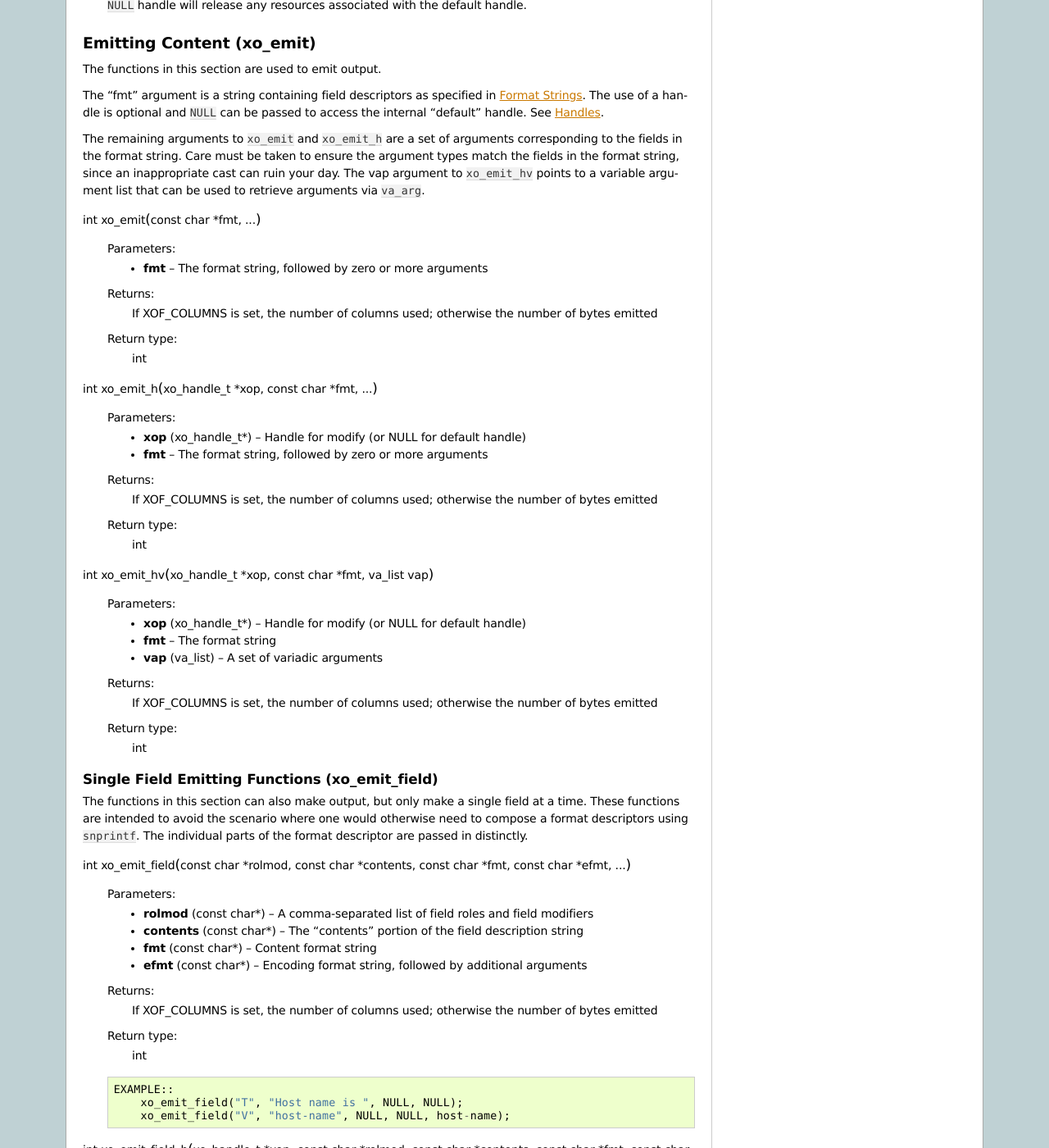
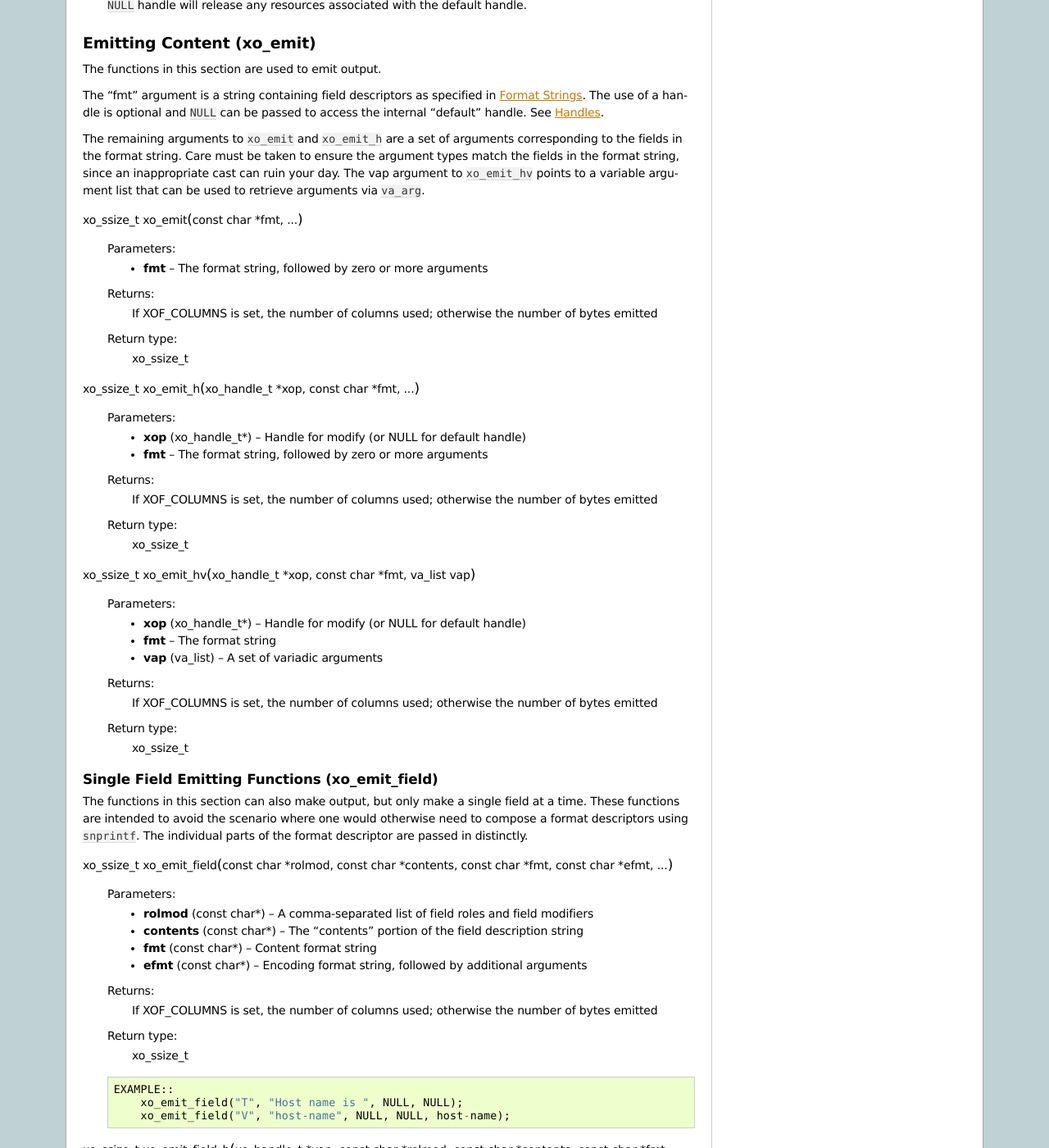
Before and after one commit to Juniper/libxo, a Sphinx documentation site: the page built from doc/api.rst, in a window 1280 px wide and 1400 px high, scrolled down 5983 px. Shown: the whole window at 82% size. Built offline with Sphinx 7.4.7, drawn with Linux system fonts in a browser that asks for light colours; some of the changed text lies outside the part shown.

Commit message:
update functions to use xo_ssize_t

```diff
--- a/doc/api.rst
+++ b/doc/api.rst
@@ -400,28 +400,28 @@ string, since an inappropriate cast can ruin your day.  The vap
 argument to `xo_emit_hv` points to a variable argument list that can
 be used to retrieve arguments via `va_arg`.
 
-.. c:function:: int xo_emit (const char *fmt, ...)
+.. c:function:: xo_ssize_t xo_emit (const char *fmt, ...)
 
   :param fmt: The format string, followed by zero or more arguments
   :returns: If XOF_COLUMNS is set, the number of columns used; otherwise the number of bytes emitted
-  :rtype: int
-
-.. c:function:: int xo_emit_h (xo_handle_t *xop, const char *fmt, ...)
+  :rtype: xo_ssize_t
+
+.. c:function:: xo_ssize_t xo_emit_h (xo_handle_t *xop, const char *fmt, ...)
 
   :param xop: Handle for modify (or NULL for default handle)
   :type xop: xo_handle_t \*
   :param fmt: The format string, followed by zero or more arguments
   :returns: If XOF_COLUMNS is set, the number of columns used; otherwise the number of bytes emitted
-  :rtype: int
-
-.. c:function:: int xo_emit_hv (xo_handle_t *xop, const char *fmt, va_list vap)
+  :rtype: xo_ssize_t
+
+.. c:function:: xo_ssize_t xo_emit_hv (xo_handle_t *xop, const char *fmt, va_list vap)
 
   :param xop: Handle for modify (or NULL for default handle)
   :type xop: xo_handle_t \*
   :param fmt: The format string
   :param va_list vap: A set of variadic arguments
   :returns: If XOF_COLUMNS is set, the number of columns used; otherwise the number of bytes emitted
-  :rtype: int
+  :rtype: xo_ssize_t
 
 .. index:: xo_emit_field
 
@@ -434,7 +434,7 @@ scenario where one would otherwise need to compose a format
 descriptors using `snprintf`.  The individual parts of the format
 descriptor are passed in distinctly.
 
-.. c:function:: int xo_emit_field (const char *rolmod, const char *contents, const char *fmt, const char *efmt, ...)
+.. c:function:: xo_ssize_t xo_emit_field (const char *rolmod, const char *contents, const char *fmt, const char *efmt, ...)
 
   :param rolmod: A comma-separated list of field roles and field modifiers
   :type rolmod: const char *
@@ -445,7 +445,7 @@ descriptor are passed in distinctly.
   :param efmt: Encoding format string, followed by additional arguments
   :type efmt: const char *
   :returns: If XOF_COLUMNS is set, the number of columns used; otherwise the number of bytes emitted
-  :rtype: int
+  :rtype: xo_ssize_t
 
   ::
 
@@ -453,7 +453,7 @@ descriptor are passed in distinctly.
         xo_emit_field("T", "Host name is ", NULL, NULL);
         xo_emit_field("V", "host-name", NULL, NULL, host-name);
 
-.. c:function:: int xo_emit_field_h (xo_handle_t *xop, const char *rolmod, const char *contents, const char *fmt, const char *efmt, ...)
+.. c:function:: xo_ssize_t xo_emit_field_h (xo_handle_t *xop, const char *rolmod, const char *contents, const char *fmt, const char *efmt, ...)
 
   :param xop: Handle for modify (or NULL for default handle)
   :type xop: xo_handle_t \*
@@ -466,9 +466,9 @@ descriptor are passed in distinctly.
   :param efmt: Encoding format string, followed by additional arguments
   :type efmt: const char *
   :returns: If XOF_COLUMNS is set, the number of columns used; otherwise the number of bytes emitted
-  :rtype: int
-
-.. c:function:: int xo_emit_field_hv (xo_handle_t *xop, const char *rolmod, const char *contents, const char *fmt, const char *efmt, va_list vap)
+  :rtype: xo_ssize_t
+
+.. c:function:: xo_ssize_t xo_emit_field_hv (xo_handle_t *xop, const char *rolmod, const char *contents, const char *fmt, const char *efmt, va_list vap)
 
   :param xop: Handle for modify (or NULL for default handle)
   :type xop: xo_handle_t \*
@@ -482,7 +482,7 @@ descriptor are passed in distinctly.
   :type efmt: const char *
   :param va_list vap: A set of variadic arguments
   :returns: If XOF_COLUMNS is set, the number of columns used; otherwise the number of bytes emitted
-  :rtype: int
+  :rtype: xo_ssize_t
 
 .. index:: xo_attr
 .. _xo_attr:
@@ -505,14 +505,14 @@ Since attributes are only emitted in XML, their use should be limited
 to meta-data and additional or redundant representations of data
 already emitted in other form.
 
-.. c:function:: int xo_attr (const char *name, const char *fmt, ...)
+.. c:function:: xo_ssize_t xo_attr (const char *name, const char *fmt, ...)
 
   :param name: Attribute name
   :type name: const char *
   :param fmt: Attribute value, as variadic arguments
   :type fmt: const char *
   :returns: -1 for error, or the number of bytes in the formatted attribute value
-  :rtype: int
+  :rtype: xo_ssize_t
 
   ::
 
@@ -525,7 +525,7 @@ already emitted in other form.
         <login-time seconds="1408336270">00:14</login-time>
 
 
-.. c:function:: int xo_attr_h (xo_handle_t *xop, const char *name, const char *fmt, ...)
+.. c:function:: xo_ssize_t xo_attr_h (xo_handle_t *xop, const char *name, const char *fmt, ...)
 
   :param xop: Handle for modify (or NULL for default handle)
   :type xop: xo_handle_t \*
@@ -533,7 +533,7 @@ already emitted in other form.
   The `xo_attr_h` function follows the conventions of `xo_attr` but
   adds an explicit libxo handle.
 
-.. c:function:: int xo_attr_hv (xo_handle_t *xop, const char *name, const char *fmt, va_list vap)
+.. c:function:: xo_ssize_t xo_attr_hv (xo_handle_t *xop, const char *name, const char *fmt, va_list vap)
 
   The `xo_attr_h` function follows the conventions of `xo_attr_h`
   but replaced the variadic list with a variadic pointer.
```
